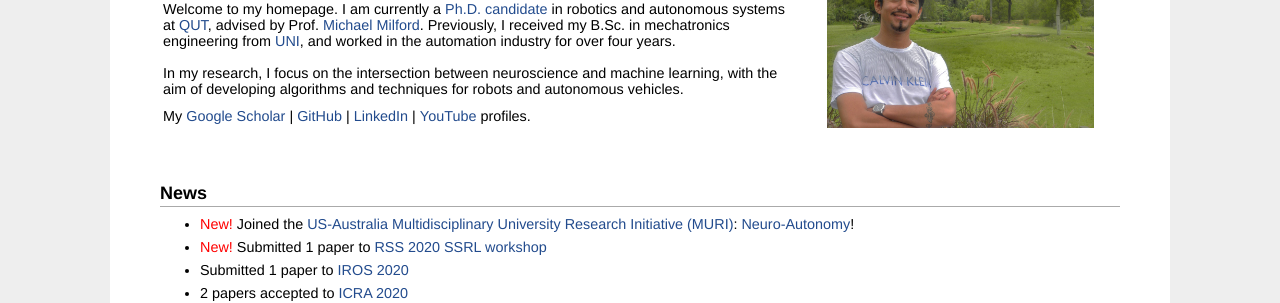
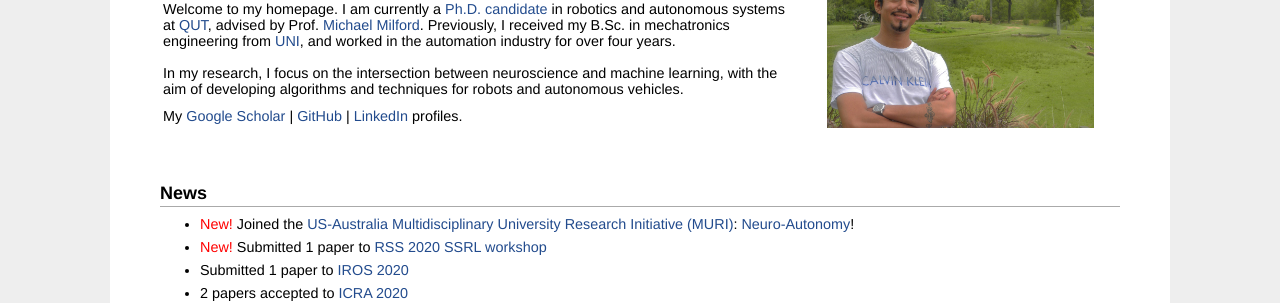
Before and after one commit to mchancan/mchancan.github.io, a Jekyll site: the page built from index.html, in a window 1280 px wide. Shown: the part 168-471 px from the top of the page. Built offline with Jekyll 4.4.1, drawn with Linux system fonts in a browser that asks for light colours; comment, search, counter and statistics services are not loaded.

Commit message:
Update index.html

```diff
--- a/index.html
+++ b/index.html
@@ -22,7 +22,7 @@ title: Marvin's Homepage
 		</p>
 		<p align="left">
 			<!--<a href="mailto:mchancanl@uni.pe">Email</a> &nbsp;|&nbsp;-->
-			My <a href="https://scholar.google.com/citations?user=iK7xhJ4AAAAJ&hl=en">Google Scholar</a>&nbsp;|&nbsp;<a href="https://github.com/mchancan">GitHub</a>&nbsp;|&nbsp;<a href="https://www.linkedin.com/in/mchancan">LinkedIn</a>&nbsp;|&nbsp;<a href="https://www.youtube.com/channel/UCrvgoqpKBbeye87FtqdW4Iw">YouTube</a> profiles.
+			My <a href="https://scholar.google.com/citations?user=iK7xhJ4AAAAJ&hl=en">Google Scholar</a>&nbsp;|&nbsp;<a href="https://github.com/mchancan">GitHub</a>&nbsp;|&nbsp;<a href="https://www.linkedin.com/in/mchancan">LinkedIn</a> profiles.
 		</p>
 	</td>
 	<td style="padding:2.5%;width:33%;max-width:40%">
```
